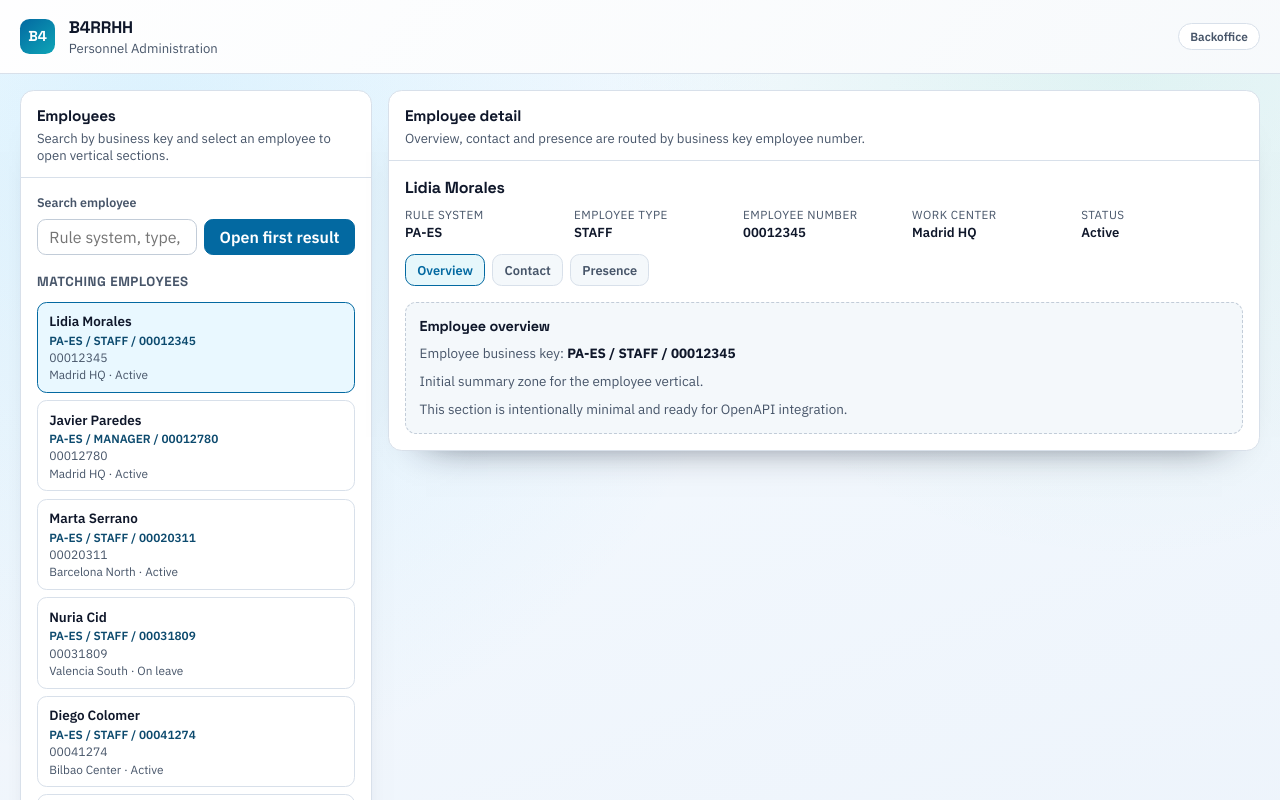
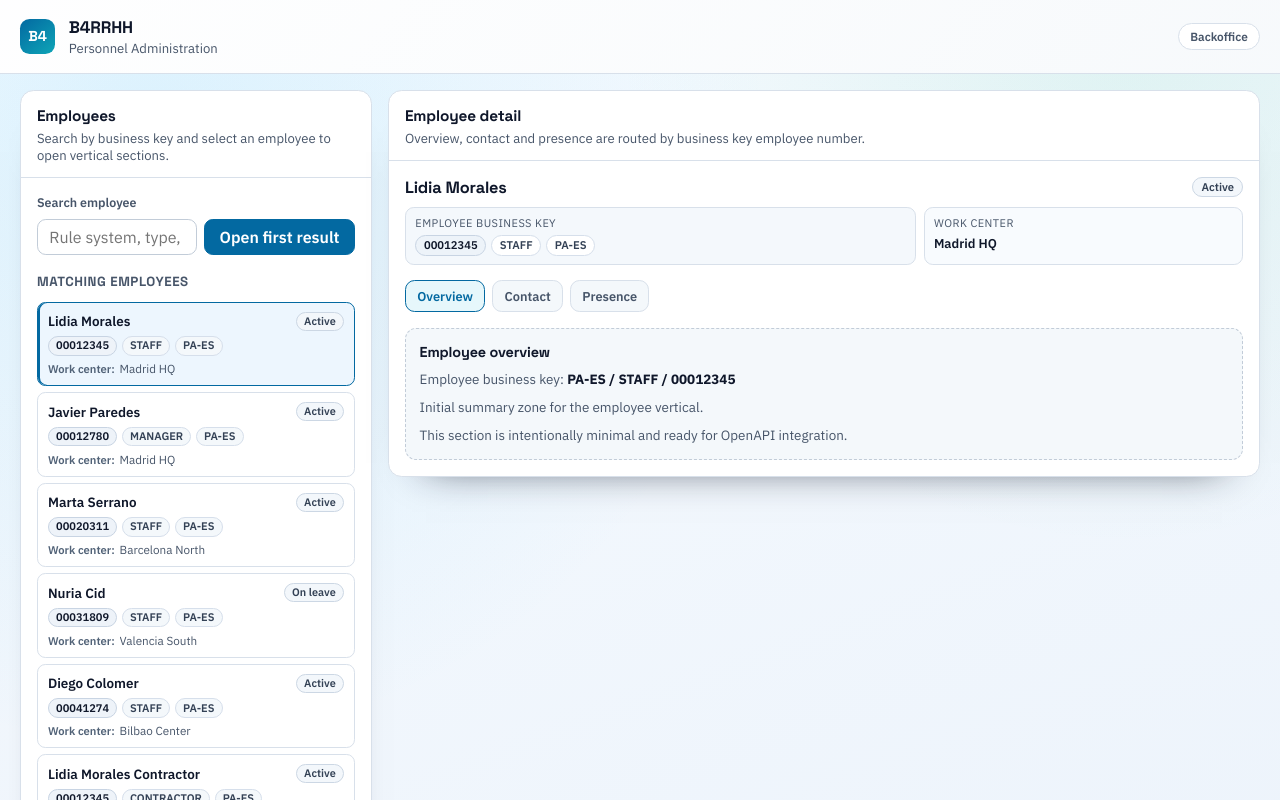
Before and after one commit to biforcos/b4rrh_frontend, an Angular app: page /employees in a window 1280 px wide. Both pictures are taken after a click on the button 196 px from the left and 347 px from the top of the page. Shown: the top 800 px of the page. Built offline with nearby package versions, Linux system fonts and the light colour scheme; no server answers.

Commit message:
feat(frontend): improve employee detail and directory list layout and accessibility

```diff
--- a/src/app/features/employee/shell/components/employee-detail-header.component.html
+++ b/src/app/features/employee/shell/components/employee-detail-header.component.html
@@ -1,26 +1,23 @@
 <header class="employee-detail-header" aria-label="Employee detail header">
-  <h2>{{ employee().displayName }}</h2>
+  <div class="employee-detail-header__title-row">
+    <h2>{{ employee().displayName }}</h2>
+    <span class="employee-detail-header__status-chip">{{ employee().statusLabel }}</span>
+  </div>
 
-  <dl>
-    <div>
-      <dt>{{ texts.detailHeaderRuleSystemLabel }}</dt>
-      <dd>{{ employee().ruleSystemCode }}</dd>
+  <dl class="employee-detail-header__meta-grid">
+    <div class="employee-detail-header__meta-item employee-detail-header__meta-item--identity">
+      <dt>{{ texts.currentEmployeeKeyLabel }}</dt>
+      <dd>
+        <span class="employee-detail-header__identity-chip employee-detail-header__identity-chip--primary">
+          {{ employee().employeeNumber }}
+        </span>
+        <span class="employee-detail-header__identity-chip">{{ employee().employeeTypeCode }}</span>
+        <span class="employee-detail-header__identity-chip">{{ employee().ruleSystemCode }}</span>
+      </dd>
     </div>
-    <div>
-      <dt>{{ texts.detailHeaderEmployeeTypeLabel }}</dt>
-      <dd>{{ employee().employeeTypeCode }}</dd>
-    </div>
-    <div>
-      <dt>{{ texts.detailHeaderEmployeeNumberLabel }}</dt>
-      <dd>{{ employee().employeeNumber }}</dd>
-    </div>
-    <div>
+    <div class="employee-detail-header__meta-item">
       <dt>{{ texts.detailHeaderWorkCenterLabel }}</dt>
       <dd>{{ employee().workCenter }}</dd>
     </div>
-    <div>
-      <dt>{{ texts.detailHeaderStatusLabel }}</dt>
-      <dd>{{ employee().statusLabel }}</dd>
-    </div>
   </dl>
 </header>
--- a/src/app/features/employee/shell/components/employee-detail-header.component.scss
+++ b/src/app/features/employee/shell/components/employee-detail-header.component.scss
@@ -1,44 +1,104 @@
 .employee-detail-header {
   display: grid;
-  gap: 0.55rem;
-  margin-bottom: 0.85rem;
+  gap: 0.6rem;
+  margin-bottom: 0.95rem;
+}
+
+.employee-detail-header__title-row {
+  display: flex;
+  align-items: center;
+  justify-content: space-between;
+  gap: 0.7rem;
 }
 
 .employee-detail-header h2 {
   margin: 0;
-  font-size: 1rem;
+  font-size: 1.02rem;
+  line-height: 1.2;
 }
 
-.employee-detail-header dl {
+.employee-detail-header__status-chip {
+  display: inline-flex;
+  align-items: center;
+  border-radius: 999px;
+  border: 1px solid #ccd7e4;
+  background: #f3f7fb;
+  color: #334155;
+  font-size: 0.7rem;
+  font-weight: 600;
+  line-height: 1;
+  padding: 0.22rem 0.5rem;
+  white-space: nowrap;
+}
+
+.employee-detail-header__meta-grid {
   display: grid;
-  grid-template-columns: repeat(5, minmax(0, 1fr));
-  gap: 0.45rem;
+  grid-template-columns: minmax(0, 1.6fr) minmax(0, 1fr);
+  gap: 0.48rem;
   margin: 0;
+}
+
+.employee-detail-header__meta-item {
+  border: 1px solid var(--border-subtle);
+  border-radius: 0.55rem;
+  background: #f8fbfe;
+  padding: 0.52rem 0.58rem;
+}
+
+.employee-detail-header__meta-item--identity {
+  background: #f4f8fc;
 }
 
 .employee-detail-header dt {
   margin: 0;
-  font-size: 0.73rem;
+  font-size: 0.69rem;
   color: var(--text-muted);
   text-transform: uppercase;
   letter-spacing: 0.04em;
 }
 
 .employee-detail-header dd {
-  margin: 0.1rem 0 0;
-  font-size: 0.82rem;
+  margin: 0.32rem 0 0;
+  font-size: 0.8rem;
   color: var(--text-primary);
   font-weight: 600;
 }
 
+.employee-detail-header__meta-item--identity dd {
+  display: flex;
+  flex-wrap: wrap;
+  gap: 0.3rem;
+}
+
+.employee-detail-header__identity-chip {
+  display: inline-flex;
+  align-items: center;
+  border-radius: 999px;
+  border: 1px solid #d6dfeb;
+  background: #ffffff;
+  color: #334155;
+  font-size: 0.7rem;
+  font-weight: 600;
+  line-height: 1;
+  padding: 0.22rem 0.48rem;
+}
+
+.employee-detail-header__identity-chip--primary {
+  color: #0f172a;
+  border-color: #c8d4e3;
+  background: #edf3f9;
+}
+
 @media (max-width: 900px) {
-  .employee-detail-header dl {
-    grid-template-columns: repeat(2, minmax(0, 1fr));
+  .employee-detail-header__meta-grid {
+    grid-template-columns: 1fr;
   }
 }
 
 @media (max-width: 640px) {
-  .employee-detail-header dl {
-    grid-template-columns: 1fr;
+  .employee-detail-header__title-row {
+    align-items: flex-start;
+    flex-direction: column;
+    gap: 0.35rem;
   }
 }
--- a/src/app/features/employee/shell/components/employee-directory-list.component.html
+++ b/src/app/features/employee/shell/components/employee-directory-list.component.html
@@ -8,14 +8,26 @@
           type="button"
           class="employee-directory-list__item"
           [class.employee-directory-list__item--selected]="isSelected(employee)"
+          [attr.aria-pressed]="isSelected(employee)"
           (click)="selectEmployee(employee)"
         >
-          <span class="employee-directory-list__name">{{ employee.displayName }}</span>
-          <span class="employee-directory-list__key"
-            >{{ employee.ruleSystemCode }} / {{ employee.employeeTypeCode }} / {{ employee.employeeNumber }}</span
-          >
-          <span class="employee-directory-list__number">{{ employee.employeeNumber }}</span>
-          <span class="employee-directory-list__meta">{{ employee.workCenter }} · {{ employee.statusLabel }}</span>
+          <span class="employee-directory-list__topline">
+            <span class="employee-directory-list__name">{{ employee.displayName }}</span>
+            <span class="employee-directory-list__status-chip">{{ employee.statusLabel }}</span>
+          </span>
+
+          <span class="employee-directory-list__identity" [attr.aria-label]="texts.currentEmployeeKeyLabel">
+            <span class="employee-directory-list__identity-chip employee-directory-list__identity-chip--primary">
+              {{ employee.employeeNumber }}
+            </span>
+            <span class="employee-directory-list__identity-chip">{{ employee.employeeTypeCode }}</span>
+            <span class="employee-directory-list__identity-chip">{{ employee.ruleSystemCode }}</span>
+          </span>
+
+          <span class="employee-directory-list__context">
+            <span class="employee-directory-list__context-label">{{ texts.detailHeaderWorkCenterLabel }}:</span>
+            <span class="employee-directory-list__context-value">{{ employee.workCenter }}</span>
+          </span>
         </button>
       </div>
     }
--- a/src/app/features/employee/shell/components/employee-directory-list.component.scss
+++ b/src/app/features/employee/shell/components/employee-directory-list.component.scss
@@ -1,16 +1,16 @@
 .employee-directory-list {
   display: grid;
-  gap: 0.45rem;
+  gap: 0.38rem;
 }
 
 .employee-directory-list__empty {
   border: 1px dashed var(--border-strong);
-  border-radius: 0.6rem;
+  border-radius: 0.5rem;
   color: var(--text-muted);
-  font-size: 0.82rem;
+  font-size: 0.79rem;
   line-height: 1.4;
   margin: 0;
-  padding: 0.75rem;
+  padding: 0.7rem;
 }
 
 .employee-directory-list__row {
@@ -21,47 +21,121 @@
   width: 100%;
   text-align: left;
   display: grid;
-  gap: 0.15rem;
+  gap: 0.34rem;
   border: 1px solid var(--border-subtle);
-  border-radius: 0.6rem;
-  background: #ffffff;
-  padding: 0.6rem 0.7rem;
+  border-radius: 0.52rem;
+  background: var(--surface-panel);
+  padding: 0.56rem 0.62rem;
   cursor: pointer;
+  transition: border-color 120ms ease, background-color 120ms ease, box-shadow 120ms ease;
 }
 
 .employee-directory-list__item:hover {
-  border-color: var(--accent-soft);
-  background: #f7fcff;
+  border-color: #b7c7da;
+  background: #f9fbfd;
 }
 
 .employee-directory-list__item:focus-visible {
-  outline: 2px solid #7dd3fc;
+  outline: 2px solid #1d4ed8;
   outline-offset: 1px;
 }
 
 .employee-directory-list__item--selected {
   border-color: var(--accent-strong);
-  background: #e9f8ff;
+  background: #edf6fe;
+  box-shadow: inset 2px 0 0 var(--accent-strong);
+}
+
+.employee-directory-list__topline {
+  display: flex;
+  align-items: center;
+  justify-content: space-between;
+  gap: 0.55rem;
+  min-width: 0;
 }
 
 .employee-directory-list__name {
   font-size: 0.84rem;
   font-weight: 600;
   color: var(--text-primary);
+  line-height: 1.2;
+  min-width: 0;
+  overflow: hidden;
+  text-overflow: ellipsis;
+  white-space: nowrap;
 }
 
-.employee-directory-list__key {
-  font-size: 0.74rem;
-  color: #0c4a6e;
+.employee-directory-list__status-chip {
+  display: inline-flex;
+  align-items: center;
+  border-radius: 999px;
+  border: 1px solid #ccd7e4;
+  background: #f3f7fb;
+  color: #334155;
+  font-size: 0.68rem;
   font-weight: 600;
+  line-height: 1;
+  padding: 0.2rem 0.46rem;
+  white-space: nowrap;
 }
 
-.employee-directory-list__number {
-  font-size: 0.76rem;
-  color: var(--text-muted);
+.employee-directory-list__identity {
+  display: flex;
+  align-items: center;
+  gap: 0.28rem;
+  flex-wrap: wrap;
 }
 
-.employee-directory-list__meta {
-  font-size: 0.74rem;
+.employee-directory-list__identity-chip {
+  display: inline-flex;
+  align-items: center;
+  border-radius: 999px;
+  border: 1px solid #d6dfeb;
+  background: var(--surface-muted);
+  color: #334155;
+  font-size: 0.69rem;
+  font-weight: 600;
+  line-height: 1;
+  padding: 0.2rem 0.45rem;
+}
+
+.employee-directory-list__identity-chip--primary {
+  color: #0f172a;
+  border-color: #c8d4e3;
+  background: #eef3f9;
+}
+
+.employee-directory-list__context {
+  display: flex;
+  align-items: baseline;
+  gap: 0.3rem;
+  min-width: 0;
+}
+
+.employee-directory-list__context-label {
+  font-size: 0.7rem;
+  font-weight: 600;
+  color: #516277;
+}
+
+.employee-directory-list__context-value {
+  font-size: 0.73rem;
   color: var(--text-muted);
+  min-width: 0;
+  overflow: hidden;
+  text-overflow: ellipsis;
+  white-space: nowrap;
 }
+
+@media (max-width: 760px) {
+  .employee-directory-list__name {
+    white-space: normal;
+    overflow: visible;
+    text-overflow: clip;
+  }
+
+  .employee-directory-list__context {
+    display: grid;
+    gap: 0.08rem;
+  }
+}
```
